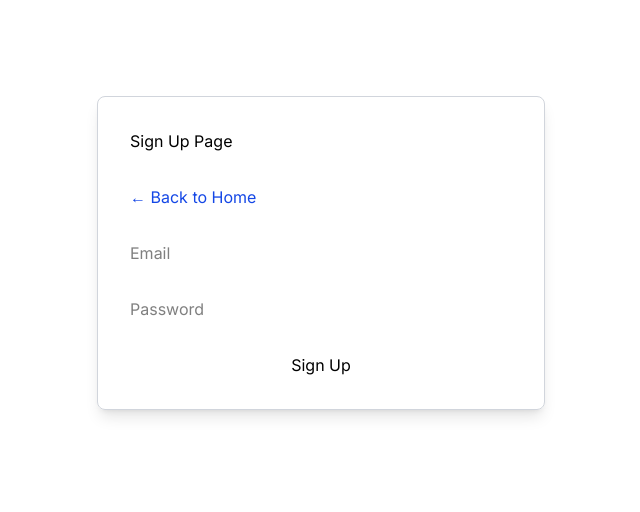
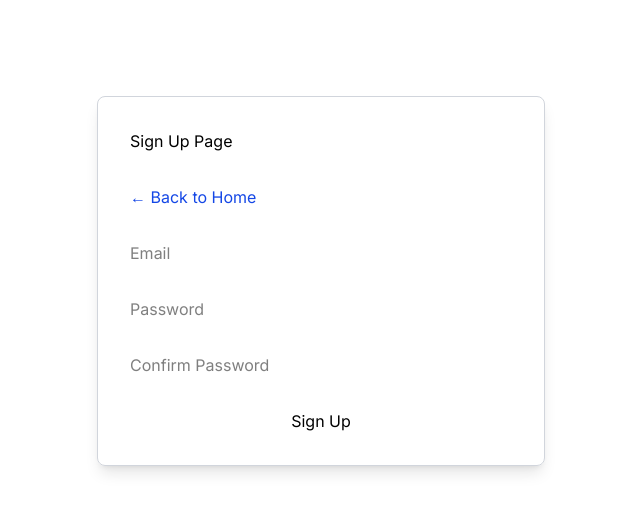
Before and after one commit to calblueprint/adopt-an-inmate, a Next.js app: page /sign-up in a window 1280 px wide. Shown: the top 512 px of the page, without its empty margins (319-959 px from the left). Built offline with nearby package versions, Linux system fonts and the light colour scheme; no server answers.

Commit message:
added confirm password section and prevents multiple signups with the same email

```diff
--- a/app/(auth)/sign-up/page.tsx
+++ b/app/(auth)/sign-up/page.tsx
@@ -8,16 +8,23 @@ import CustomLink from '@/components/CustomLink';
 export default function SignUpPage() {
   const [email, setEmail] = useState('');
   const [password, setPassword] = useState('');
+  const [confirmPassword, setConfirmPassword] = useState('');
   const router = useRouter();
+  const passwordsMatch = password === confirmPassword;
 
   const handleSignUp = async () => {
+    if (!passwordsMatch) {
+      alert('Passwords do not match. Please try again.');
+      return;
+    }
+
     const { data, error } = await supabase.auth.signUp({
       email,
       password,
     });
 
     if (error) {
-      if (error.code && error.code === 'email_exists') {
+      if (error.code && error.code === 'user_already_exists') {
         alert(
           'This email is already registered. Please use a different email.',
         );
@@ -50,6 +57,20 @@ export default function SignUpPage() {
         onChange={e => setPassword(e.target.value)}
       />
 
+      <input
+        type="password"
+        placeholder="Confirm Password"
+        value={confirmPassword}
+        onChange={e => setConfirmPassword(e.target.value)}
+      />
+
+      {confirmPassword.length > 0 &&
+        (passwordsMatch ? (
+          <p>Passwords match</p>
+        ) : (
+          <p>Passwords do not match</p>
+        ))}
+
       <button onClick={handleSignUp}>Sign Up</button>
     </div>
   );
```
